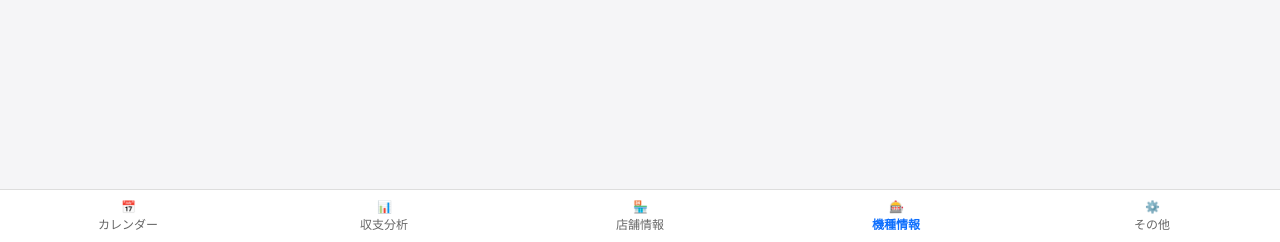
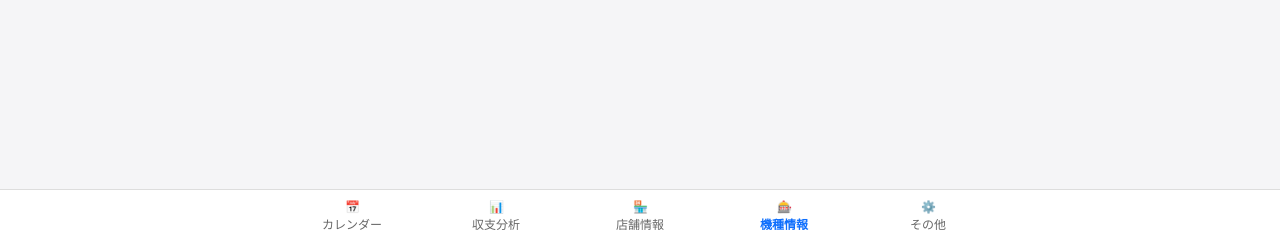
Before and after one commit to sherbets332-creator/pachislot-tracker, a Flask app: page /machines/new in a window 1280 px wide. Shown: the part 558-800 px from the top of the page. Run offline with Flask 3, Linux system fonts and the light colour scheme.

Commit message:
Constrain bottom nav width to match main content on wide screens
The bottom nav bar spanned the full viewport width with flex:1 items,
while <main> above it is capped at max-width:720px. On a wide PC
browser window this stretched the gaps between icons far apart,
unrelated to how many icons there are. Wrapped the nav links in a
.bottom-nav-inner div with the same max-width:720px + margin:0 auto,
keeping the white background bar full-width but aligning the icons to
the same column as the rest of the page.

```diff
--- a/app/templates/base.html
+++ b/app/templates/base.html
@@ -12,7 +12,10 @@
         .bottom-nav {
             position: fixed; bottom: 0; left: 0; right: 0;
             background: #fff; border-top: 1px solid #ddd;
-            display: flex; z-index: 1000;
+            z-index: 1000;
+        }
+        .bottom-nav-inner {
+            display: flex; max-width: 720px; margin: 0 auto;
         }
         .bottom-nav a {
             flex: 1; text-align: center; padding: 8px 0;
@@ -35,11 +38,13 @@
 </main>
 
 <nav class="bottom-nav">
-    <a href="{{ url_for('calendar.index') }}" class="{{ 'active' if active_nav == 'calendar' else '' }}">📅<br>カレンダー</a>
-    <a href="{{ url_for('reports.index') }}" class="{{ 'active' if active_nav == 'reports' else '' }}">📊<br>収支分析</a>
-    <a href="{{ url_for('shops.index') }}" class="{{ 'active' if active_nav == 'shops' else '' }}">🏪<br>店舗情報</a>
-    <a href="{{ url_for('machines.index') }}" class="{{ 'active' if active_nav == 'machines' else '' }}">🎰<br>機種情報</a>
-    <a href="#" class="{{ 'active' if active_nav == 'other' else '' }}">⚙️<br>その他</a>
+    <div class="bottom-nav-inner">
+        <a href="{{ url_for('calendar.index') }}" class="{{ 'active' if active_nav == 'calendar' else '' }}">📅<br>カレンダー</a>
+        <a href="{{ url_for('reports.index') }}" class="{{ 'active' if active_nav == 'reports' else '' }}">📊<br>収支分析</a>
+        <a href="{{ url_for('shops.index') }}" class="{{ 'active' if active_nav == 'shops' else '' }}">🏪<br>店舗情報</a>
+        <a href="{{ url_for('machines.index') }}" class="{{ 'active' if active_nav == 'machines' else '' }}">🎰<br>機種情報</a>
+        <a href="#" class="{{ 'active' if active_nav == 'other' else '' }}">⚙️<br>その他</a>
+    </div>
 </nav>
 </body>
 </html>
```
